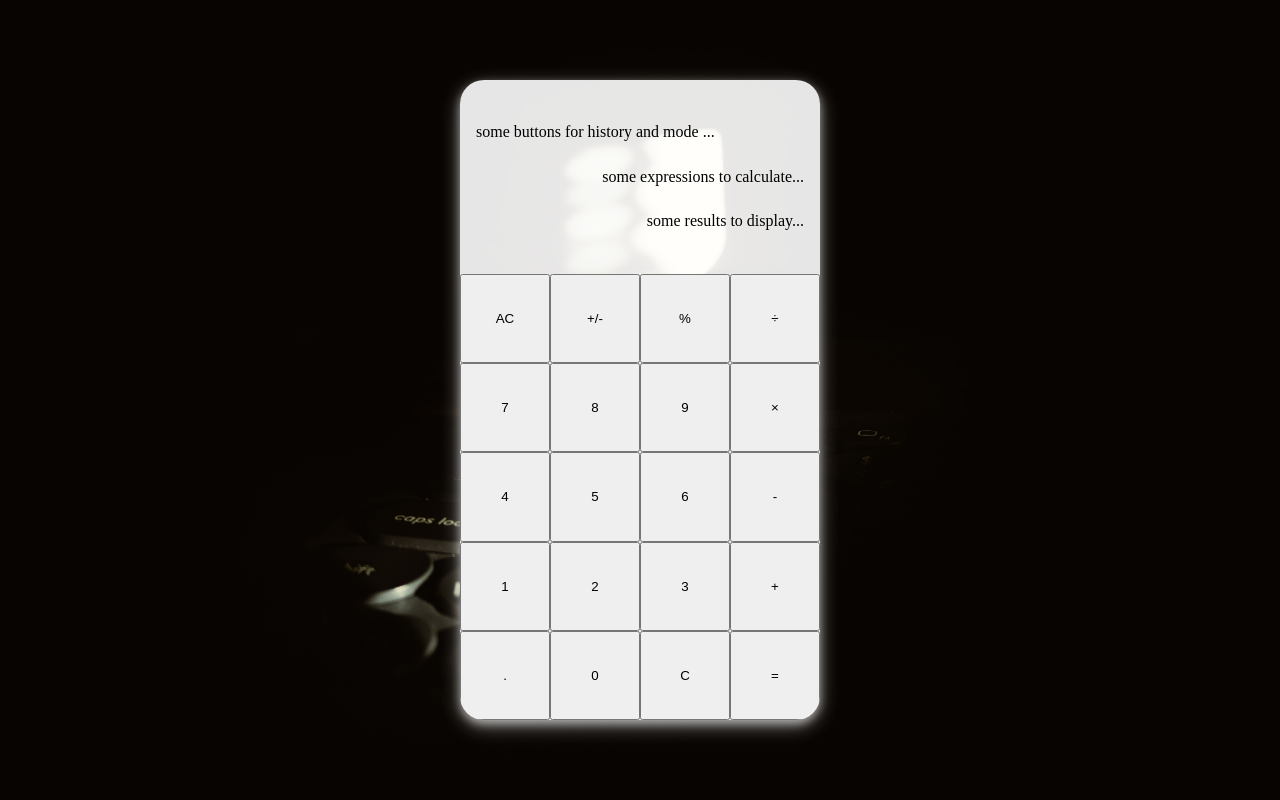
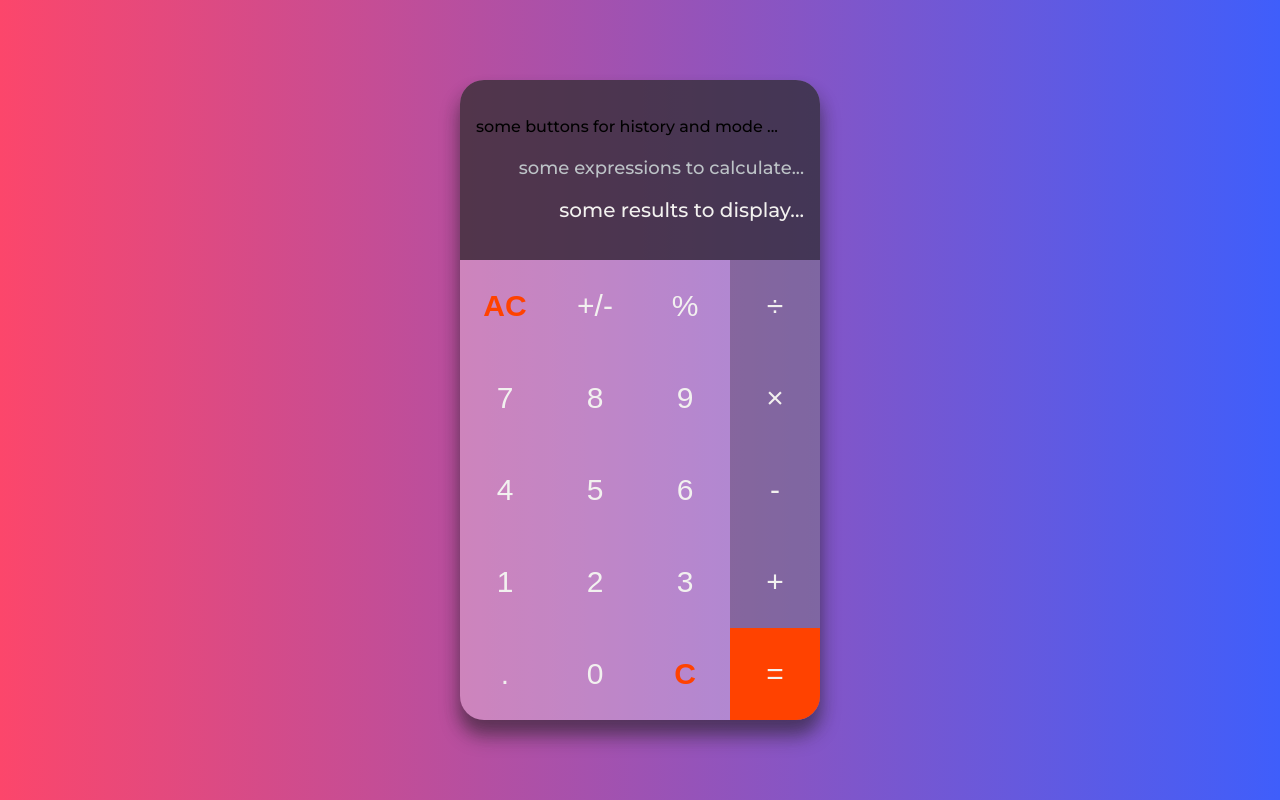
Before and after one commit to mamaddrg/js-calculator, a plain HTML site: page index.html in a window 1280 px wide. Drawn offline with Linux system fonts and the light colour scheme.

Commit message:
done with all stylings

```diff
--- a/styles/style.css
+++ b/styles/style.css
@@ -1,20 +1,44 @@
+@import url('https://fonts.googleapis.com/css2?family=Montserrat:wght@500&display=swap');
+
 :root {
-  --calc-bg-color: rgba(255, 255, 255, 0.9);
+  --calc-bg-color: rgba(255, 255, 255, 0.3);
   --calc-border-radius: 24px;
   --standard-padding: 16px;
   --display-flex: 1;
   --keys-flex: 3;
   --right-keys-flex: 1;
   --left-keys-flex: 3;
+  --font-size-standard: 16px;
+  --font-size-small: 14px;
+  --font-size-x-small: 12px;
+  --font-size-large: 18px;
+  --font-size-x-large: 20px;
+  --font-size-btns: 30px;
+  --grey: #bdc3c7;
+  --gray-dark: #6c7a89;
+  --creame: #f2f1ef;
+  --orange: #ff4200;
 }
 
 body {
   width: 100%;
   height: 100vh;
-  background-image: url("../assets/bg.jpg");
+  /* background-image: url("../assets/bg.jpg");
   background-repeat: no-repeat;
   background-size: cover;
-  background-position: center;
+  background-position: center; */
+  font-family: 'Montserrat', sans-serif;
+  /* background: linear-gradient(90deg, #00C9FF 0%, #92FE9D 100%); */
+  /* background: linear-gradient(90deg, #1CB5E0 0%, #000851 100%); */
+  background: linear-gradient(90deg, #FC466B 0%, #3F5EFB 100%);
+}
+
+button {
+  outline: none;
+  border: none;
+  background: transparent;
+  color: var(--creame);
+  font-size: var(--font-size-btns);
 }
 
 .parent-container {
@@ -35,7 +59,7 @@ body {
   overflow: hidden;
   background-color: var(--calc-bg-color);
   border-radius: var(--calc-border-radius);
-  box-shadow: 0 4px 8px 0 rgba(255, 255, 255, 0.5), 0 6px 20px 0 rgba(255, 255, 255, 0.4);
+  box-shadow: 0 12px 16px 0 rgba(30, 30, 30, 0.3), 0 16px 20px 0 rgba(30, 30, 30, 0.4);
 
 }
 
@@ -46,14 +70,19 @@ body {
   flex-wrap: nowrap;
   justify-content: space-evenly;
   padding: var(--standard-padding);
+  background: rgba(0, 0, 0, 0.6);
 }
 
 .display .expression {
   text-align: end;
+  color: var(--grey);
+  font-size: var(--font-size-large);
 }
 
 .display .result {
   text-align: end;
+  color: var(--creame);
+  font-size: var(--font-size-x-large);
 }
 
 .keys {
@@ -72,4 +101,19 @@ body {
   flex: var(--right-keys-flex);
   display: grid;
   grid-template-rows: repeat(5, 1fr);
+  background: rgba(0, 0, 0, 0.25)
 }
+
+#btn-reset {
+  color: var(--orange);
+  font-weight: 700;
+}
+
+#btn-clear {
+  color: var(--orange);
+  font-weight: 700;
+}
+
+#btn-equal {
+  background: var(--orange);
+}
```
